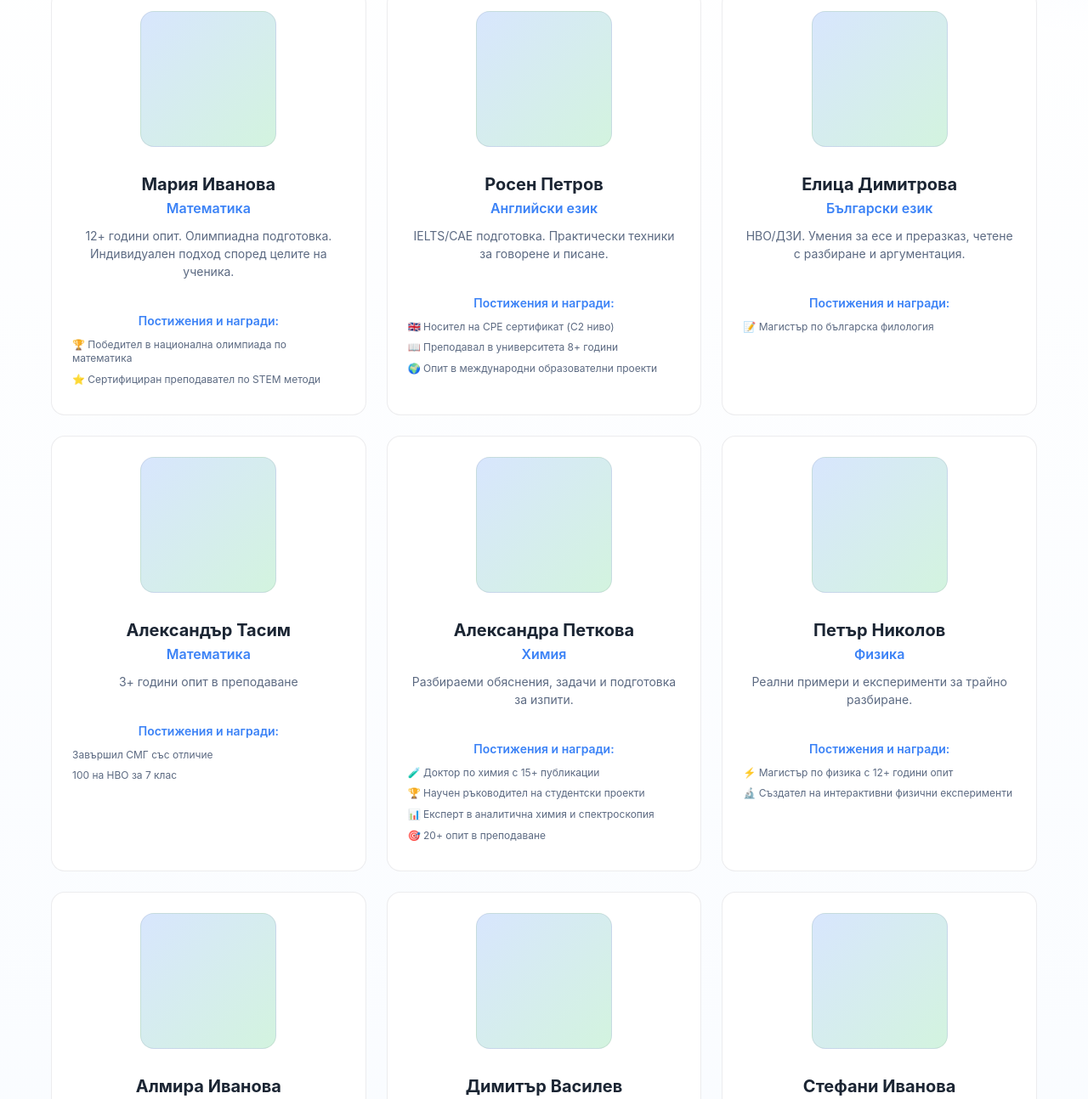
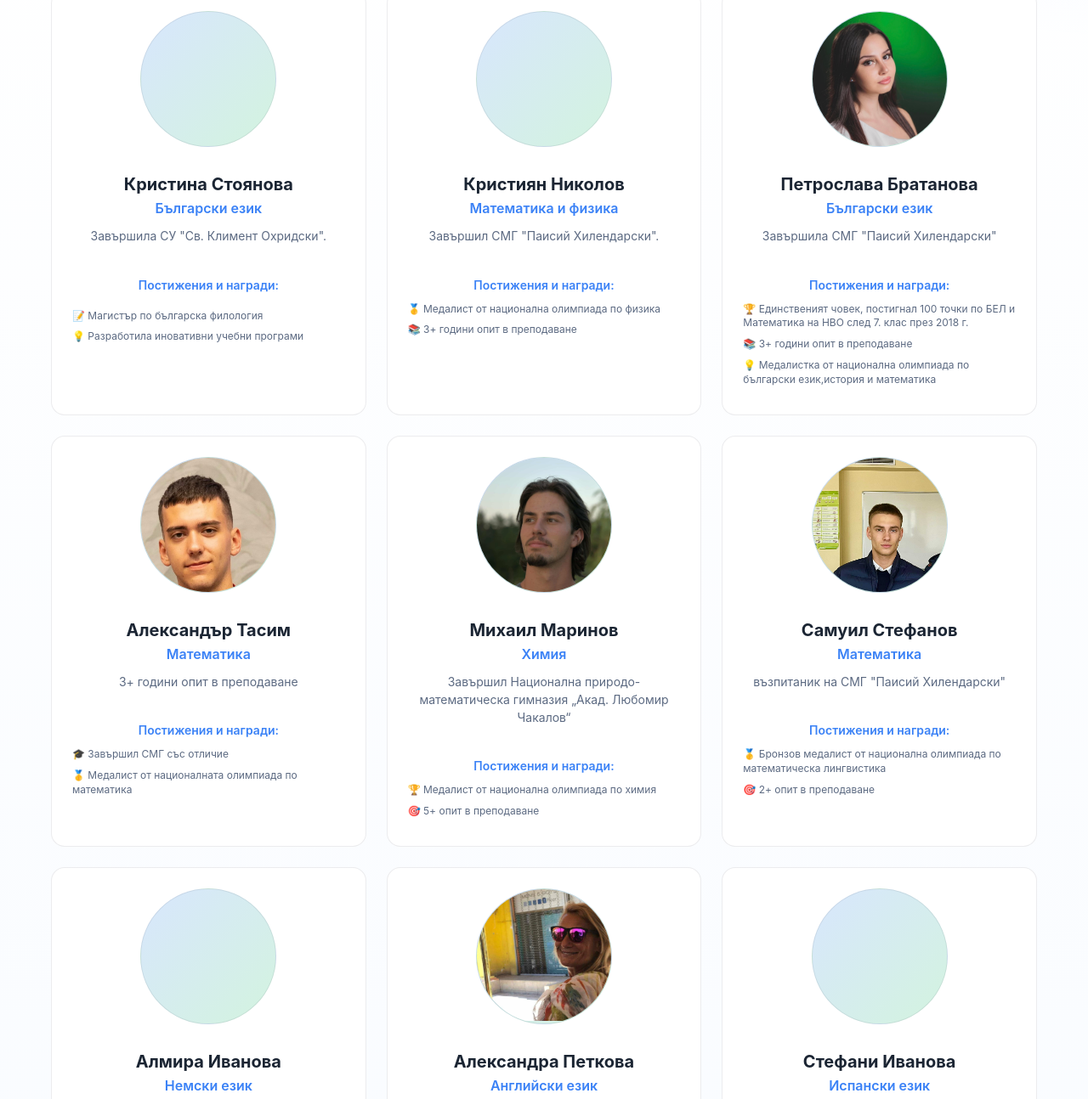
Before and after one commit to tonkata9/ShkolaUsmivka, a website built with Vite: page uchiteli.html in a window 1280 px wide. Shown: the part 257-1551 px from the top of the page at 85% size. Built offline with nearby package versions, Linux system fonts and the light colour scheme.

Commit message:
changes in uchiteli

```diff
--- a/src/style.css
+++ b/src/style.css
@@ -803,12 +803,15 @@ a {
   width: 100%;
   max-width: 160px;
   aspect-ratio: 1/1;
-  border-radius: 16px;
+  border-radius: 50%;
   background: linear-gradient(135deg, rgba(59,130,246,0.2), rgba(34,197,94,0.2));
   border: 1px solid var(--color-border);
   margin: 0 auto 16px auto;
   transition: transform 0.2s ease;
   flex-shrink: 0;
+  object-fit: cover;
+  overflow: hidden;
+  display: block;
 }
 
 .teacher-card:hover .teacher-image {
--- a/uchiteli.html
+++ b/uchiteli.html
@@ -54,50 +54,53 @@
             <div class="card teacher-card">
               <div class="teacher-image"></div>
               <div class="teacher-info">
-                <h3 class="teacher-name">Мария Иванова</h3>
-                <div class="teacher-subject">Математика</div>
-                <p class="teacher-description">12+ години опит. Олимпиадна подготовка. Индивидуален подход според целите на ученика.</p>
+                <h3 class="teacher-name">Кристина Стоянова</h3>
+                <div class="teacher-subject">Български език</div>
+                <p class="teacher-description">Завършила СУ "Св. Климент Охридски".</p>
                 <div class="teacher-honors">
                   <h4>Постижения и награди:</h4>
                   <ul>
-                    <li>🏆 Победител в национална олимпиада по математика</li>
-                    <li>⭐ Сертифициран преподавател по STEM методи</li>
-                  </ul>
+                    <li></li>
+                    <li>📝 Магистър по българска филология </li>
+                    <li>💡 Разработила иновативни учебни програми</li>
+                    </ul>
                 </div>
               </div>
             </div>
             <div class="card teacher-card">
               <div class="teacher-image"></div>
               <div class="teacher-info">
-                <h3 class="teacher-name">Росен Петров</h3>
-                <div class="teacher-subject">Английски език</div>
-                <p class="teacher-description">IELTS/CAE подготовка. Практически техники за говорене и писане.</p>
+                <h3 class="teacher-name">Кристиян Николов</h3>
+                <div class="teacher-subject">Математика и физика</div>
+                <p class="teacher-description">Завършил СМГ "Паисий Хилендарски".</p>
                 <div class="teacher-honors">
                   <h4>Постижения и награди:</h4>
                   <ul>
-                    <li>🇬🇧 Носител на CPE сертификат (C2 ниво)</li>
-                    <li>📖 Преподавал в университета 8+ години</li>
-                    <li>🌍 Опит в международни образователни проекти</li>
+                    <li>🥇 Медалист от национална олимпиада по физика</li>
+                    <li>📚 3+ години опит в преподаване</li>
+
                   </ul>
                 </div>
               </div>
             </div>
             <div class="card teacher-card">
-              <div class="teacher-image"></div>
+              <div class="teacher-image"><img src="/images/petroslava.jpg" alt="Петрослава Братанова" /></div>
               <div class="teacher-info">
-                <h3 class="teacher-name">Елица Димитрова</h3>
+                <h3 class="teacher-name">Петрослава Братанова</h3>
                 <div class="teacher-subject">Български език</div>
-                <p class="teacher-description">НВО/ДЗИ. Умения за есе и преразказ, четене с разбиране и аргументация.</p>
+                <p class="teacher-description">Завършила СМГ "Паисий Хилендарски"</p>
                 <div class="teacher-honors">
                   <h4>Постижения и награди:</h4>
                   <ul>
-                    <li>📝 Магистър по българска филология</li>
+                    <li>🏆 Единственият човек, постигнал 100 точки по БЕЛ и Математика на НВО след 7. клас през 2018 г.</li>
+                    <li>📚 3+ години опит в преподаване</li>
+                    <li>💡 Медалистка от национална олимпиада по български език,история и математика</li>
                   </ul>
                 </div>
               </div>
             </div>
             <div class="card teacher-card">
-              <div class="teacher-image"></div>
+              <div class="teacher-image"><img src="/images/aleksandar.jpg" alt="Александър Тасим" /></div>
               <div class="teacher-info">
                 <h3 class="teacher-name">Александър Тасим</h3>
                 <div class="teacher-subject">Математика</div>
@@ -105,41 +108,40 @@
                 <div class="teacher-honors">
                   <h4>Постижения и награди:</h4>
                   <ul>
-                    <li>Завършил СМГ със отличие</li>
-                    <li>100 на НВО за 7 клас</li>
-
+                    <li>🎓 Завършил СМГ със отличие</li>
+                    <li>🥇 Медалист от националната олимпиада по математика</li>
                   </ul>
                 </div>
               </div>
             </div>
             <div class="card teacher-card">
-              <div class="teacher-image"></div>
+              <div class="teacher-image"><img src="/images/mihail.jpg" alt="Михаил Маринов" /></div>
               <div class="teacher-info">
-                <h3 class="teacher-name">Александра Петкова</h3>
+                <h3 class="teacher-name">Михаил Маринов</h3>
                 <div class="teacher-subject">Химия</div>
-                <p class="teacher-description">Разбираеми обяснения, задачи и подготовка за изпити.</p>
+                <p class="teacher-description">Завършил Национална природо-математическа гимназия „Акад. Любомир Чакалов“
+         </p>
                 <div class="teacher-honors">
                   <h4>Постижения и награди:</h4>
                   <ul>
-                    <li>🧪 Доктор по химия с 15+ публикации</li>
-                    <li>🏆 Научен ръководител на студентски проекти</li>
-                    <li>📊 Експерт в аналитична химия и спектроскопия</li>
-                    <li>🎯 20+ опит в преподаване</li>
+
+                    <li>🏆 Медалист от национална олимпиада по химия</li>
+                    <li>🎯 5+ опит в преподаване</li>
                   </ul>
                 </div>
               </div>
             </div>
             <div class="card teacher-card">
-              <div class="teacher-image"></div>
+              <div class="teacher-image"><img src="/images/samuil.jpeg" alt="Самуил Стефанов" /></div>
               <div class="teacher-info">
-                <h3 class="teacher-name">Петър Николов</h3>
-                <div class="teacher-subject">Физика</div>
-                <p class="teacher-description">Реални примери и експерименти за трайно разбиране.</p>
+                <h3 class="teacher-name">Самуил Стефанов</h3>
+                <div class="teacher-subject">Математика</div>
+                <p class="teacher-description">възпитаник на СМГ "Паисий Хилендарски"</p>
                 <div class="teacher-honors">
                   <h4>Постижения и награди:</h4>
                   <ul>
-                    <li>⚡ Магистър по физика с 12+ години опит</li>
-                    <li>🔬 Създател на интерактивни физични експерименти</li>
+                   <li>🥇 Бронзов медалист от национална олимпиада по математическа лингвистика</li>
+                     <li>🎯 2+ опит в преподаване</li>
                   </ul>
                 </div>
               </div>
@@ -160,18 +162,16 @@
               </div>
             </div>
             <div class="card teacher-card">
-              <div class="teacher-image"></div>
+              <div class="teacher-image"><img src="/images/aleksandra.jpg" alt="Александра Петкова" /></div>
               <div class="teacher-info">
-                <h3 class="teacher-name">Димитър Василев</h3>
-                <div class="teacher-subject">Руски език</div>
-                <p class="teacher-description">Кирилица, граматика и култура. Подготовка за международни изпити.</p>
+                <h3 class="teacher-name">Александра Петкова</h3>
+                <div class="teacher-subject">Английски език</div>
+                <p class="teacher-description">Завършила СУ "Св. Климент Охридски", специалност Английска филология.</p>
                 <div class="teacher-honors">
                   <h4>Постижения и награди:</h4>
                   <ul>
-                    <li>🇷🇺 Носител на ТРКИ сертификат (C1 ниво)</li>
-                    <li>📖 Преподавал руски в университета 10+ години</li>
-                    <li>🏅 Специалист по руска литература и култура</li>
-                    <li>🎯 96% успеваемост на учениците в езикови изпити</li>
+                    <li>📖 20+ години опит в преподаване</li>
+                    <li>📝 Участие като съавтор в създаването на учебници по английски език</li>
                   </ul>
                 </div>
               </div>
```
Also changed, not shown: kontakti.html (+14 -4 lines), images/aleksandar.jpg (added), images/aleksandra.jpg (added), images/mihail.jpg (added), images/petroslava.jpg (added), images/samuil.jpeg (added).
